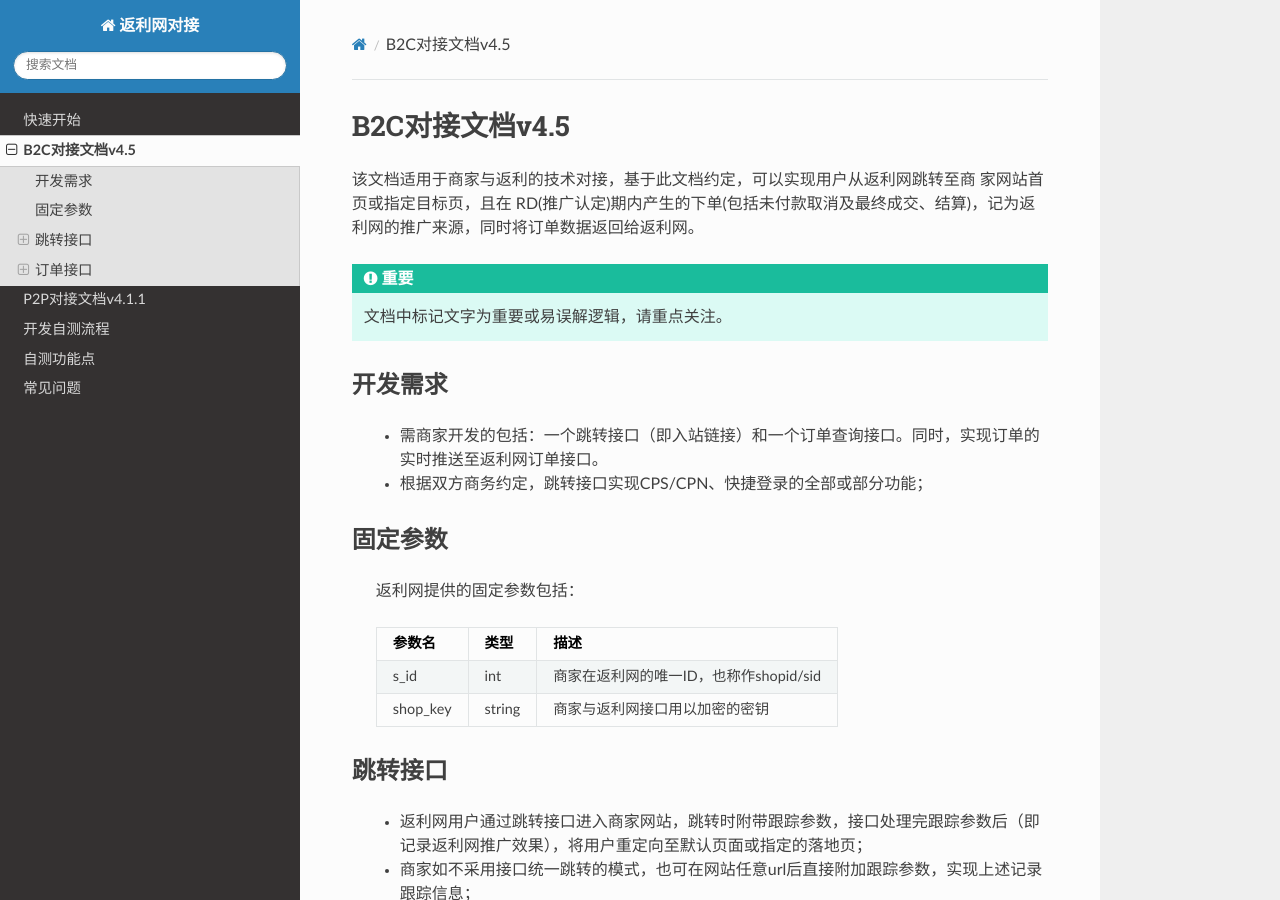
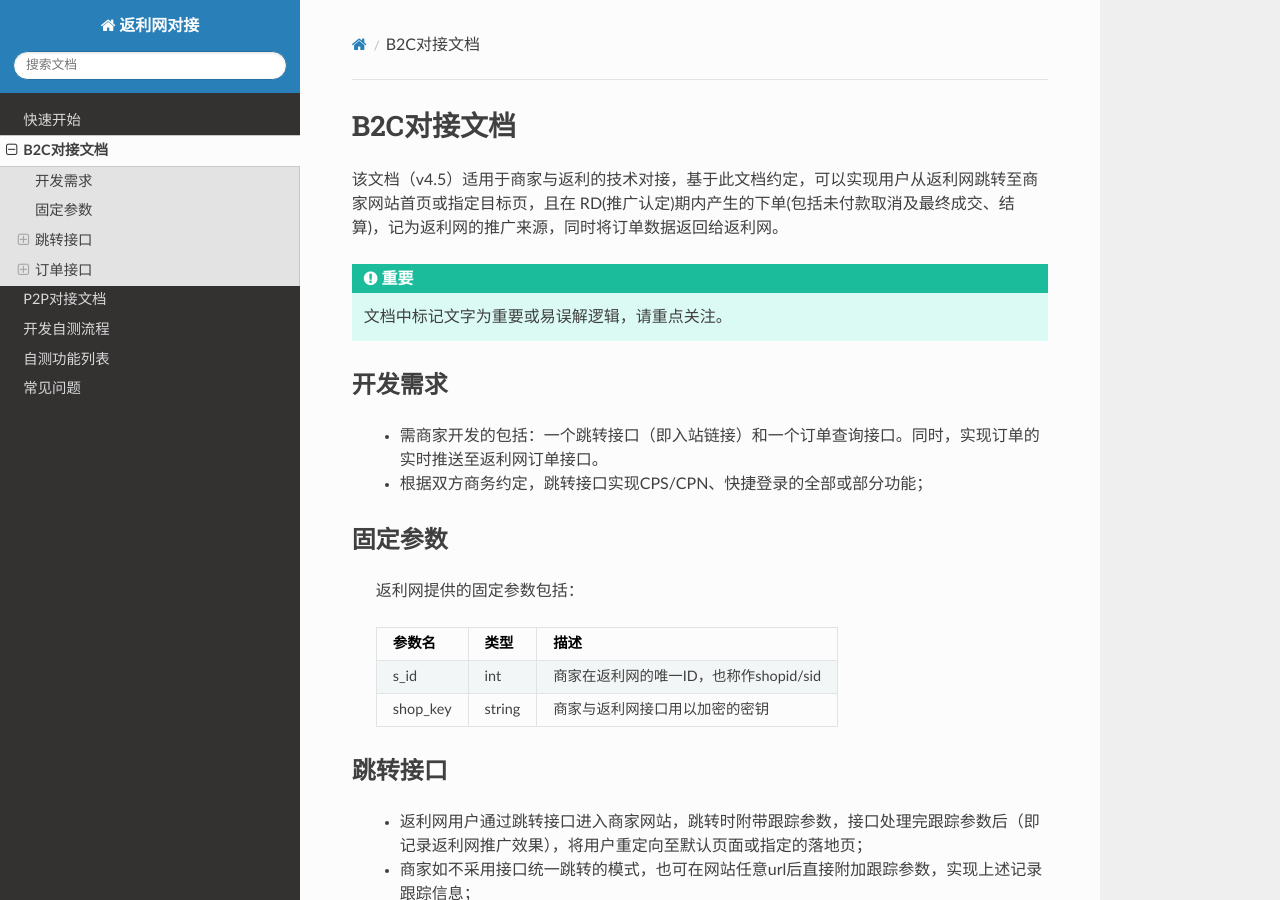
Before and after one commit to apheyliu/fanliapi, a Sphinx documentation site: the page built from source/doc.rst, in a window 1280 px wide and 900 px high. Built offline with Sphinx 7.4.7 and the Read the Docs theme 2.0.0, drawn with Linux system fonts in a browser that asks for light colours; some of the changed text lies outside the part shown.

Commit message:
update p2p and dev

```diff
--- a/source/doc.rst
+++ b/source/doc.rst
@@ -1,7 +1,7 @@
-B2C对接文档v4.5
+B2C对接文档
 ======================
 
-该文档适用于商家与返利的技术对接，基于此文档约定，可以实现用户从返利网跳转至商 家网站首页或指定目标页，且在 RD(推广认定)期内产生的下单(包括未付款取消及最终成交、结算)，记为返利网的推广来源，同时将订单数据返回给返利网。
+该文档（v4.5）适用于商家与返利的技术对接，基于此文档约定，可以实现用户从返利网跳转至商 家网站首页或指定目标页，且在 RD(推广认定)期内产生的下单(包括未付款取消及最终成交、结算)，记为返利网的推广来源，同时将订单数据返回给返利网。
 
 .. important::
     文档中标记文字为重要或易误解逻辑，请重点关注。
--- a/source/test.rst
+++ b/source/test.rst
@@ -1,5 +1,5 @@
-自测功能点
-===========
+自测功能列表
+==============
  该文档用以合作商家开发接口时自测，以提高对接的效率。文档中提到的自测列表涵盖大多数易出错功能点，适用于CPS/CPN/P2P。
 
 .. _test_jump:
```
Also changed, not shown: other parts of source/doc.rst (+2 -4 lines), source/dev.rst (+6 -1 lines), source/docp2p.rst (+30 -2 lines), source/faq.rst (+16 -0 lines).
